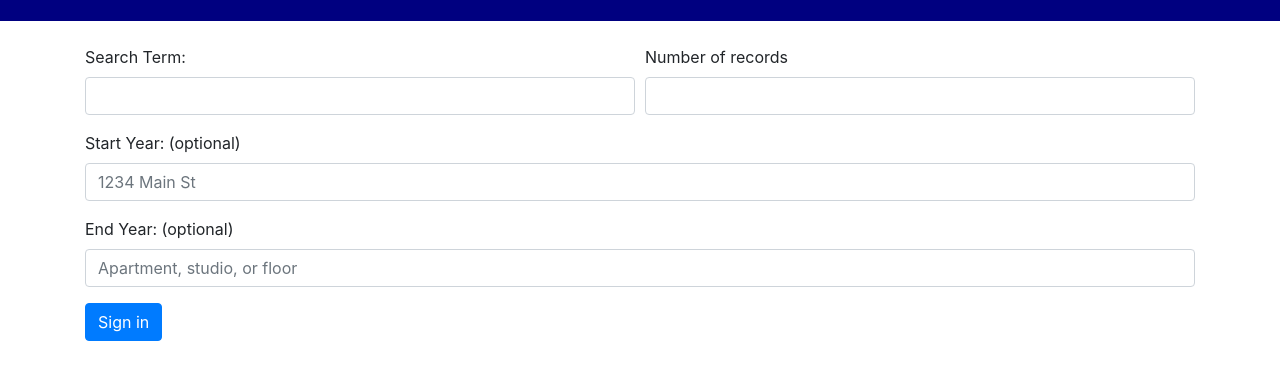
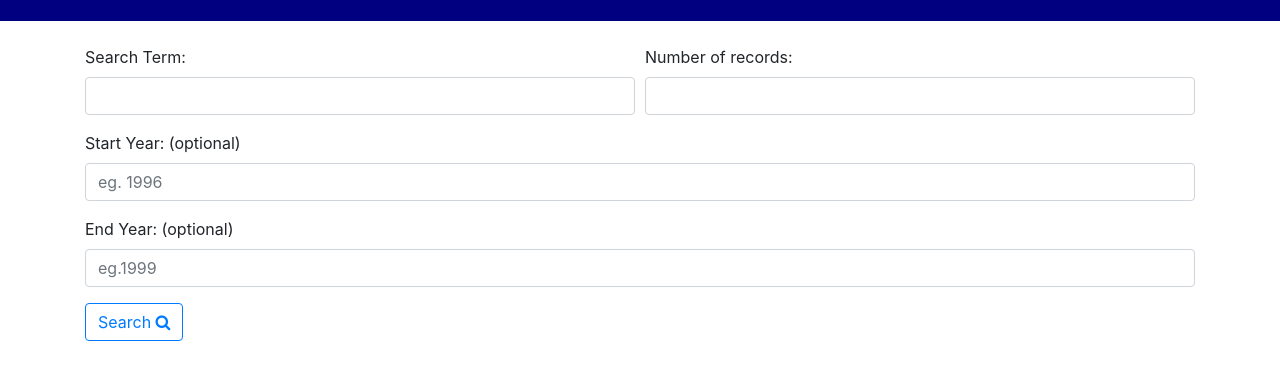
Before and after one commit to solemansay/NYT-search, a plain HTML site: page index.html in a window 1280 px wide. Shown: the part 75-454 px from the top of the page. Drawn offline with nearby package versions, Linux system fonts and the light colour scheme.

Commit message:
added styles

```diff
--- a/index.html
+++ b/index.html
@@ -34,21 +34,21 @@
           <input type="email" class="form-control" id="inputEmail4">
         </div>
         <div class="form-group col-md-6">
-          <label for="inputNumberOfRecords4">Number of records</label>
+          <label for="inputNumberOfRecords4">Number of records:</label>
           <input type="NumberOfRecords" class="form-control" id="inputNumberOfRecords">
         </div>
       </div>
       <div class="form-group">
         <label for="inputStartYear">Start Year: (optional)</label>
-        <input type="text" class="form-control" id="inputStartYear" placeholder="1234 Main St">
+        <input type="text" class="form-control" id="inputStartYear" placeholder="eg. 1996">
       </div>
       <div class="form-group">
         <label for="inputStartYear2">End Year: (optional)</label>
-        <input type="text" class="form-control" id="inputStartYear" placeholder="Apartment, studio, or floor">
+        <input type="text" class="form-control" id="inputStartYear" placeholder="eg.1999">
       </div>
 
-
-      <button type="submit" class="btn btn-primary">Sign in</button>
+      <button class="btn btn-outline-primary" type="button" id="add-city">Search <i
+        class="fa fa-search"></i></button>
     </form>
 
   </div>
```
